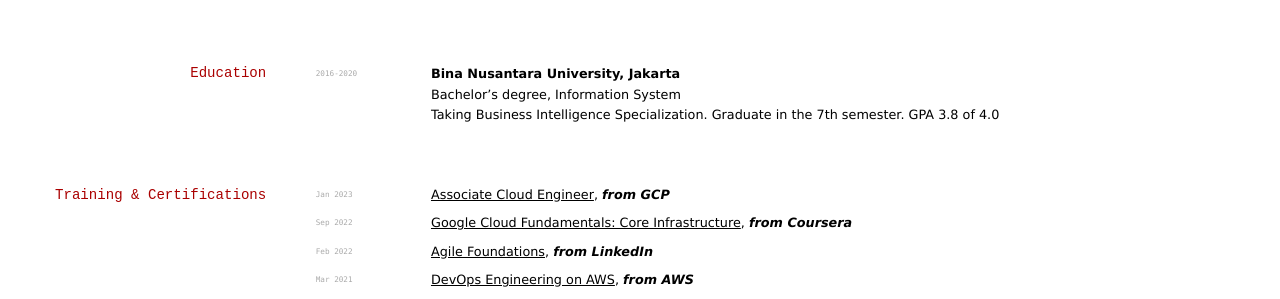
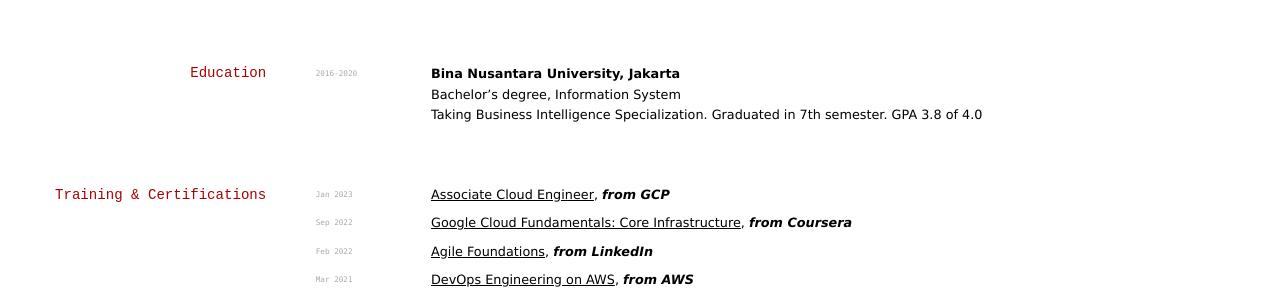
Before and after one commit to doctor500/cv, a Jekyll site: the page built from index.md, in a window 1280 px wide. Shown: the part 465-764 px from the top of the page. Built offline with Jekyll 4.4.1, drawn with Linux system fonts in a browser that asks for light colours.

Commit message:
feat: update repo documentation. update cv

```diff
--- a/index.md
+++ b/index.md
@@ -38,7 +38,7 @@ Since 2018, I've successfully delivered automation-based innovation to solve bus
 __Bina Nusantara University, Jakarta__
 
 - Bachelor's degree, Information System
-- Taking Business Intelligence Specialization. Graduate in the 7th semester. GPA 3.8 of 4.0
+- Taking Business Intelligence Specialization. Graduated in 7th semester. GPA 3.8 of 4.0
 
 
 ## Training & Certifications
```
Also changed, not shown: README.md.
